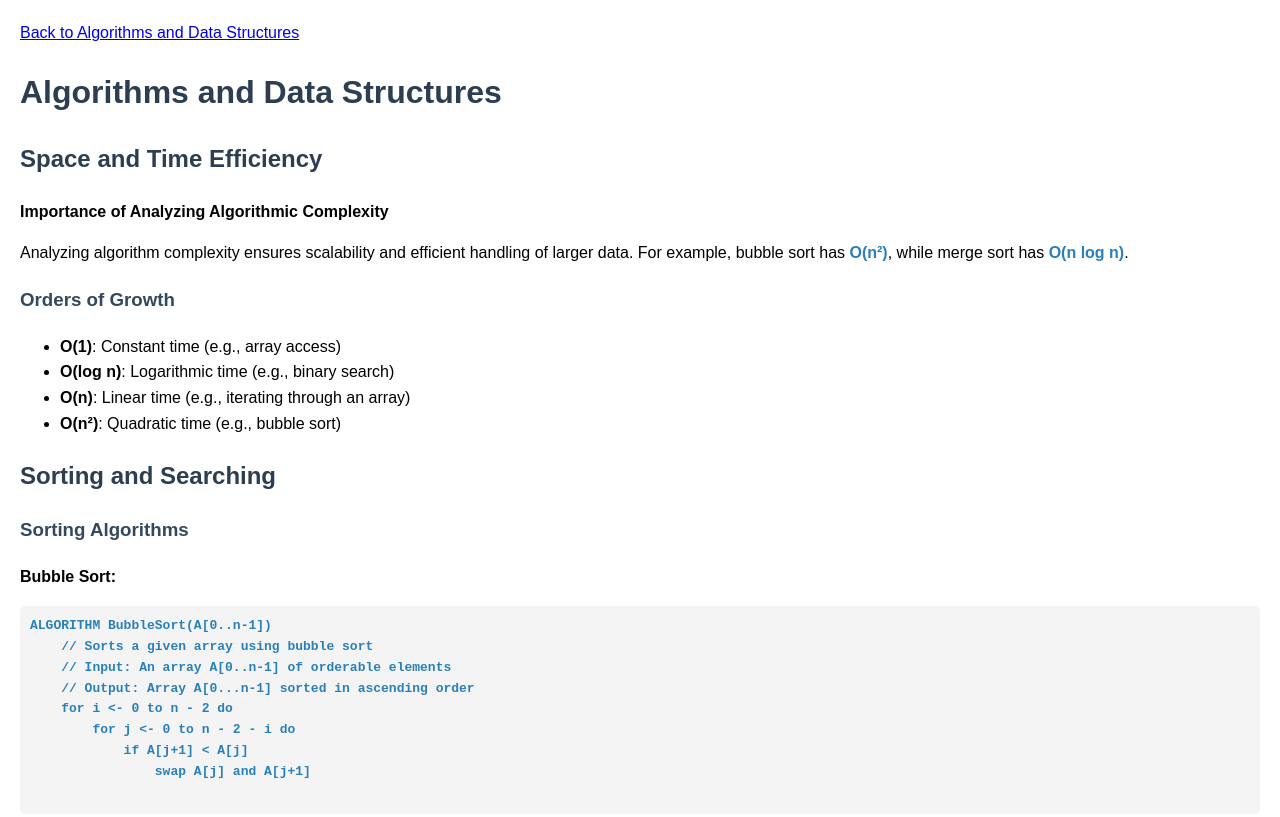
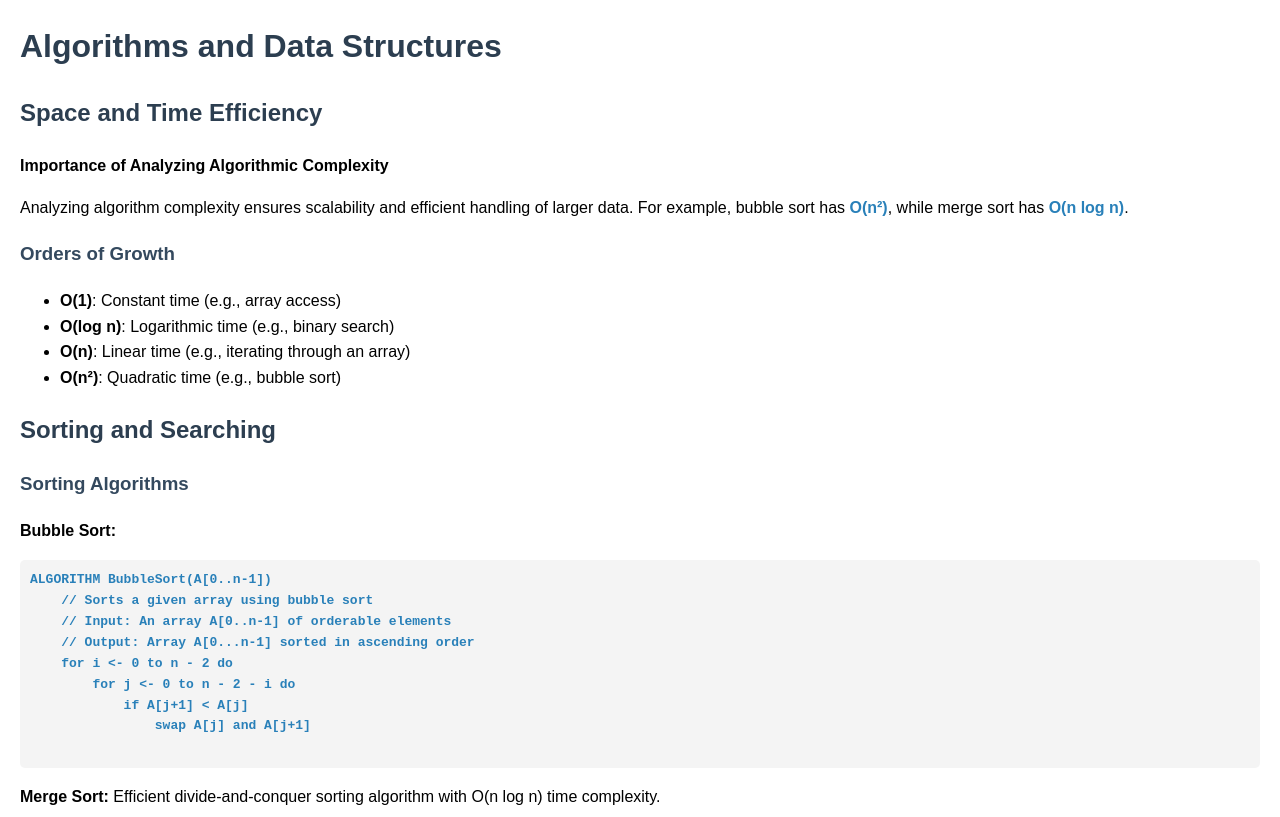
Before and after one commit to Kalpita0812/portfolio01fe23bci104.github.io, a plain HTML site: page learnref.html in a window 1280 px wide. Shown: the top 817 px of the page. Drawn offline with Linux system fonts and the light colour scheme.

Commit message:
Update learnref.html

```diff
--- a/learnref.html
+++ b/learnref.html
@@ -2,7 +2,6 @@
 <html lang="en">
 <head>
     <meta charset="UTF-8">
-    <a href="algorithms.html">Back to Algorithms and Data Structures</a>
     <meta name="viewport" content="width=device-width, initial-scale=1.0">
     <title>Algorithms and Data Structures</title>
     <style>
```
